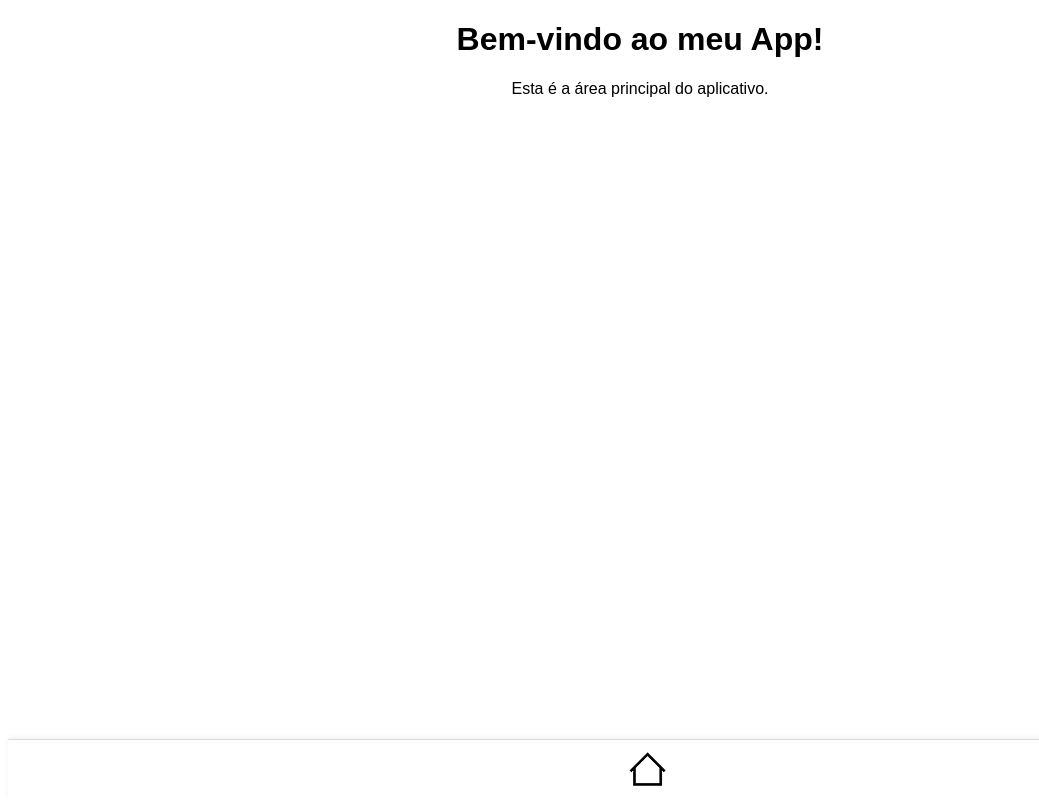
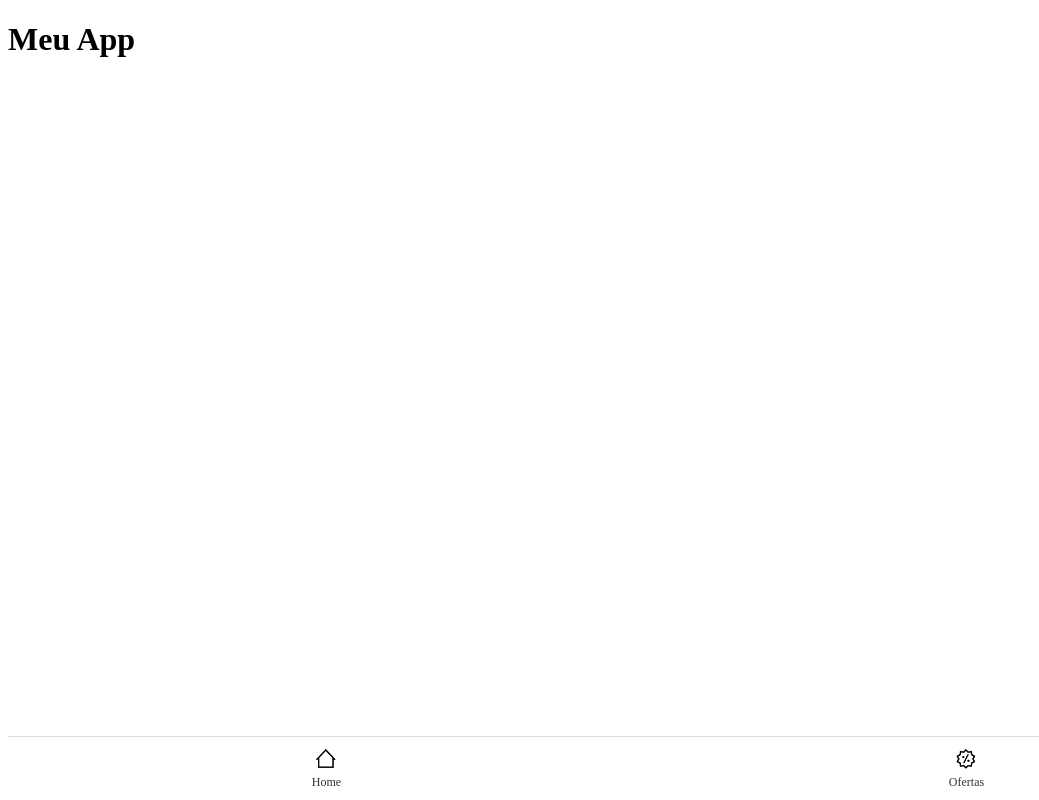
Before and after one commit to gustavo0308/lokaliza-app, a React (Create React App) app: page / in a window 1280 px wide. Shown: the whole page, without its empty margins (0-1039 px from the left). Built offline with nearby package versions, Linux system fonts and the light colour scheme.

Commit message:
"Ofertas"

```diff
--- a/src/App.tsx
+++ b/src/App.tsx
@@ -1,19 +1,12 @@
 import React from 'react';
-import './App.css'; // Importando o CSS principal do App
-import BottomNavigation from './components/BottomNavigation';  // Importando o componente de navegação inferior
+import BottomNavigation from './components/BottomNavigation';
 
-const App: React.FC = () => {
+function App() {
   return (
-    <div className="App">
-      <h1>Bem-vindo ao meu App!</h1>
-
-      {/* Aqui você pode adicionar mais conteúdo ou componentes */}
-      <p>Esta é a área principal do aplicativo.</p>
-
-      {/* BottomNavigation é chamado aqui */}
+    <div style={{ paddingBottom: '60px' }}>
+      <h1>Meu App</h1>
+      {/* conteúdo principal aqui */}
       <BottomNavigation />
-
-      {/* Mais conteúdo abaixo se necessário */}
     </div>
   );
 }
--- a/src/components/BottomNavigation.css
+++ b/src/components/BottomNavigation.css
@@ -1,39 +1,25 @@
-.bottom-nav {
+.bottom-navigation {
   position: fixed;
   bottom: 0;
   width: 100%;
-    height: 60px;
   background-color: #ffffff;
   display: flex;
   justify-content: space-around;
   align-items: center;
   border-top: 1px solid #ddd;
-    z-index: 1000;
-    box-shadow: 0 -2px 5px rgba(0, 0, 0, 0.05);
+  padding: 10px 0;
 }
 
-  .nav-button {
-    background: none;
-    border: none;
-    outline: none;
+.nav-item {
   display: flex;
   flex-direction: column;
   align-items: center;
-    font-size: 10px;
+  font-size: 12px;
   color: #333;
 }
 
-  .nav-button img {
-    width: 28px;
-    height: 28px;
+.nav-item img {
+  width: 24px;
+  height: 24px;
   margin-bottom: 4px;
-    transition: transform 0.2s ease;
 }
-
-  .nav-button:active img {
-    transform: scale(1.2);
-  }
-
-  .nav-button.active {
-    color: #007bff;
-  }
--- a/src/components/BottomNavigation.tsx
+++ b/src/components/BottomNavigation.tsx
@@ -1,11 +1,19 @@
 import React from 'react';
 import './BottomNavigation.css';
-import homeIcon from '../assets/icons/Home.png'; // ajuste conforme o caminho real
+import homeIcon from '../assets/icons/Home.png';
+import ofertasIcon from '../assets/icons/Ofertas.png'; // 👈 novo ícone
 
-const BottomNavigation = () => {
+const BottomNavigation: React.FC = () => {
   return (
-    <div className="bottom-nav">
-      <img src={homeIcon} alt="Home" className="nav-icon" />
+    <div className="bottom-navigation">
+      <div className="nav-item">
+        <img src={homeIcon} alt="Home" />
+        <span>Home</span>
+      </div>
+      <div className="nav-item">
+        <img src={ofertasIcon} alt="Ofertas" />
+        <span>Ofertas</span>
+      </div>
     </div>
   );
 };
```
Also changed, not shown: src/assets/icons/Ofertas.png (added). Lines whose indentation alone changed are shown as unchanged.
